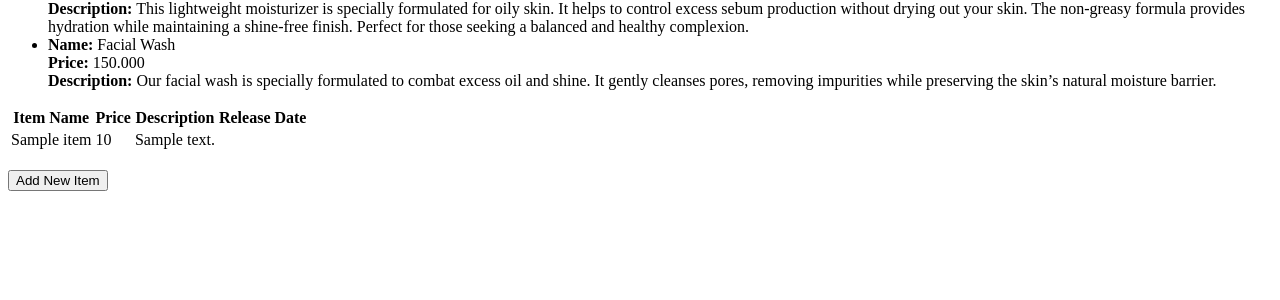
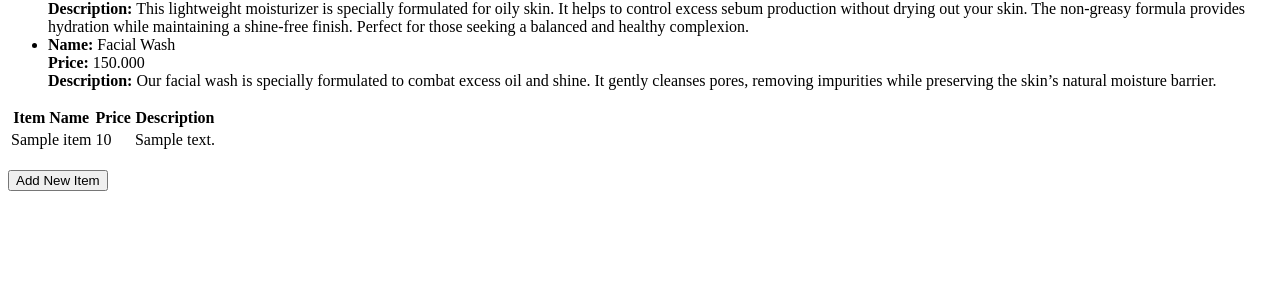
Before and after one commit to safirasalmahumaira/delicate, a Django app: page / in a window 1280 px wide. Shown: the part 218-518 px from the top of the page. Run offline with Django 5.2, Linux system fonts and the light colour scheme; tables that the repository leaves empty hold one stand-in row (values such as "Sample post").

Commit message:
Tugas 3 Perbaikan

```diff
--- a/main/templates/main.html
+++ b/main/templates/main.html
@@ -24,7 +24,6 @@
     <th>Item Name</th>
     <th>Price</th>
     <th>Description</th>
-    <th>Release Date</th>
   </tr>
 
   {% comment %} Berikut cara memperlihatkan data item di bawah baris ini {% endcomment %}
@@ -33,7 +32,6 @@
     <td>{{ item_entry.name }}</td>
     <td>{{ item_entry.price }}</td>
     <td>{{ item_entry.description }}</td>
-    <td>{{ item_entry.release }}</td>
   </tr>
   {% endfor %}
 </table>
```
Also changed, not shown: README.md.
